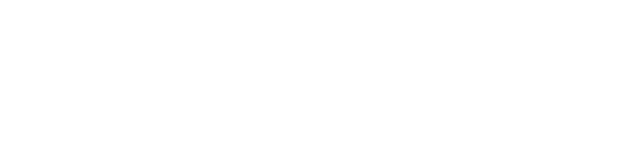
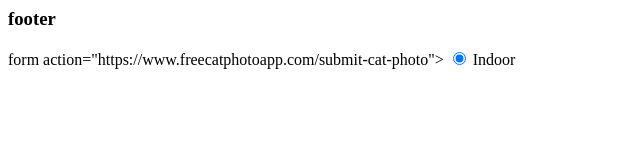
Before and after one commit to knightmoves-schools/005-forms-Romantrickey-ops, a website: page index.html in a window 1280 px wide. Shown: the whole page, without its empty margins (0-640 px from the left). Drawn offline with Linux system fonts and the light colour scheme.

Commit message:
Update index.html

```diff
--- a/index.html
+++ b/index.html
@@ -1,8 +1,8 @@
 <html>
-    <head>
-
-    </head>
-    <body>
-
+<div id="footer"> <head>
+<h3>footer</h3>
+form action="https://www.freecatphotoapp.com/submit-cat-photo">   </head>
+ <input id="indoor" type="radio" name="indoor-outdoor" value="indoor" checked>   <body>
+  <label for="indoor">Indoor</label>
     </body>
 </html>
```
